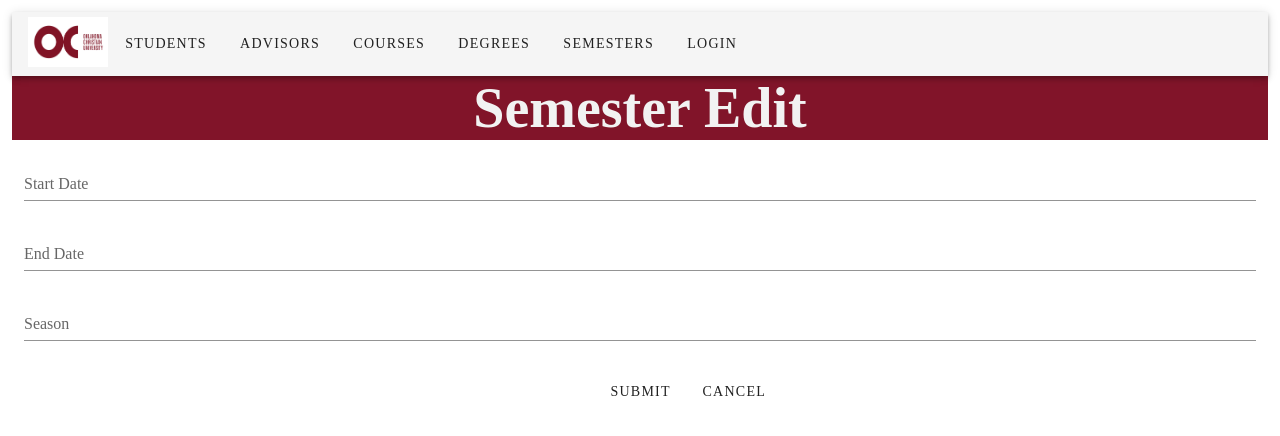
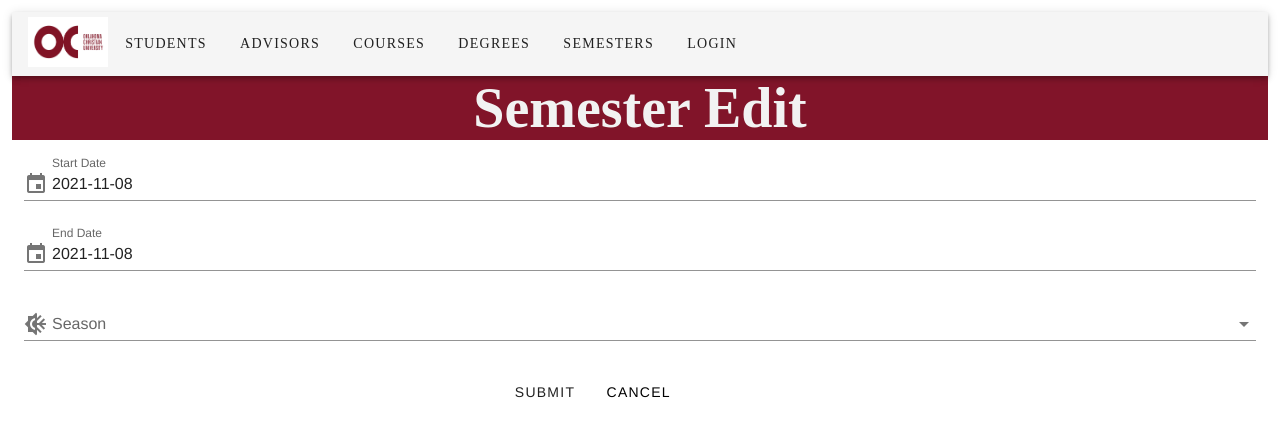
Before and after one commit to PrestonHarrod/SEProject3FrontEnd, a Vue app: page /api/semester-edit/1 in a window 1280 px wide. Shown: the top 436 px of the page. Built offline with nearby package versions, Linux system fonts and the light colour scheme; no server answers.

Commit message:
Added DatePicker and Dropdown lists to SemesterEdit and StudentEdit

```diff
--- a/src/views/Semesters/SemesterEdit.vue
+++ b/src/views/Semesters/SemesterEdit.vue
@@ -1,16 +1,68 @@
 <template>
   <div>
     <H1 style="background-color: #811429; color:#f2f2f2">Semester Edit</H1>
-
+  <v-app>
     <v-form>
         <v-col>
-            <v-text-field label="Start Date" v-model="semester.startDate" type="text" id="startDate"/>
-            <v-text-field label="End Date" v-model="semester.endDate" type="text" id="endDate" />
-            <v-text-field label="Season" v-model="semester.season" type="text" id="season"/>
+            <v-menu
+        v-model="menu"
+        :close-on-content-click="false"
+        :nudge-right="40"
+        transition="scale-transition"
+        offset-y
+        min-width="auto"
+      >
+        <template v-slot:activator="{ on, attrs }">
+          <v-text-field
+            v-model="semester.startDate"
+            label="Start Date"
+            placeholder="yyyy/mm/dd"
+            prepend-inner-icon="mdi-calendar"
+            readonly
+            v-bind="attrs"
+            v-on="on"
+          ></v-text-field>
+        </template>
+        <v-date-picker
+          v-model="semester.startDate"
+          color="#811429"
+          @input="menu = false"
+        ></v-date-picker>
+      </v-menu>
+      <v-menu
+        v-model="menu2"
+        :close-on-content-click="false"
+        :nudge-right="40"
+        transition="scale-transition"
+        offset-y
+        min-width="auto"
+      >
+        <template v-slot:activator="{ on, attrs }">
+          <v-text-field
+            v-model="semester.endDate"
+            label="End Date"
+            placeholder="yyyy/mm/dd"
+            prepend-inner-icon="mdi-calendar"
+            readonly
+            v-bind="attrs"
+            v-on="on"
+          ></v-text-field>
+        </template>
+        <v-date-picker
+          v-model="semester.endDate"
+          color="#811429"
+          @input="menu2 = false"
+        ></v-date-picker>
+      </v-menu>
+        <v-select prepend-inner-icon="mdi-sun-snowflake" id='season' v-model="semester.season"
+          :items= "items"
+          label="Season"
+        ></v-select>
        </v-col>
-      <v-btn :style="{left: '50%', transform:'translateX(-50%)'}" v-on:click.prevent="updateSemester()" text rounded>Submit</v-btn>
-      <v-btn :style="{left: '50%', transform:'translateX(-50%)'}" v-on:click.prevent="cancel()" color="black" text rounded>Cancel</v-btn>
+      <v-btn :style="{transform:'translateX(-50%)'}" v-on:click.prevent="updateSemester()" text rounded>Submit</v-btn>
+      <v-btn :style="{transform:'translateX(-50%)'}" v-on:click.prevent="cancel()" color="black" text rounded>Cancel</v-btn>
     </v-form>
+    </v-app>
   </div>
 </template>
 <script>
@@ -23,7 +75,11 @@
   },
   data() {
     return {
-      semester: {},
+      items: ['Fall', 'Winter', 'Spring', 'Summer'],
+      semester: { startDate: (new Date(Date.now() - (new Date()).getTimezoneOffset() * 60000)).toISOString().substr(0, 10),
+                  endDate: (new Date(Date.now() - (new Date()).getTimezoneOffset() * 60000)).toISOString().substr(0, 10)},
+      menu: false,
+      menu2: false,
     }
   },
   created() {
--- a/src/views/Students/StudentEdit.vue
+++ b/src/views/Students/StudentEdit.vue
@@ -1,26 +1,49 @@
 <template>
   <div>
     <H1 style="background-color: #811429; color:#f2f2f2">Student Edit</H1>
-
+  <v-app>
     <v-form>
         <v-col>
             <!-- <v-text-field label="ID" v-model="student.studentID" type="text" id="ID" /> -->
+            <v-text-field label="First Name" v-model="student.fName" type="text" id="fName" />
+            <v-text-field label="Last Name" v-model="student.lName" type="text" id="lName"/>
+            <v-text-field label="Email" v-model="student.email" type="text" id="email" />
+            <v-menu
+              v-model="menu"
+              :close-on-content-click="false"
+              :nudge-right="40"
+              transition="scale-transition"
+              offset-y
+              min-width="auto"
+            >
+            <template v-slot:activator="{ on, attrs }">
+            <v-text-field
+              v-model="student.grad_date"
+              label="Graduation Date"
+              placeholder="yyyy/mm/dd"
+              prepend-inner-icon="mdi-calendar"
+              readonly
+              v-bind="attrs"
+              v-on="on"
+            ></v-text-field>
+            </template>
+            <v-date-picker
+              v-model="student.grad_date"
+              color="#811429"
+              @input="menu = false"
+            ></v-date-picker>
+            </v-menu>
+            <v-text-field label="Major" v-model="student.major" type="text" id="major"/>
             <v-text-field label="advisorID" v-model="student.advisorID" type="text" id="advisorID"/>
             <v-text-field label="Degree" v-model="student.degreeID" type="text" id="degreeID"/>
-
-            <v-text-field label="First Name" v-model="student.fName" type="text" id="fName" />
-            <v-text-field label="Last Name" v-model="student.lName" type="text" id="lName"/>
-            <v-text-field label="Major" v-model="student.major" type="text" id="major"/>
-            <v-text-field label="Graduation Date" v-model="student.grad_date" type="text" id="grad_date"/>
-
-             <v-text-field label="Email" v-model="student.email" type="text" id="email" />
             <!-- <v-text-field label="Create At" v-model="student.createdAt" type="text" id="createdAt"/>  -->
             <!-- <v-text-field label="Updated At" v-model="student.updatedAt" type="text" id="updatedAt"/>  -->
             <!-- <v-text-field label="advisorAdvisorID" v-model="student.advisorAdvisorID" type="text" id="advisorAdvisorID"/> -->
        </v-col>
-      <v-btn :style="{left: '50%', transform:'translateX(-50%)'}" v-on:click.prevent="updateStudent()" text rounded>Submit</v-btn>
-      <v-btn :style="{left: '50%', transform:'translateX(-50%)'}" v-on:click.prevent="cancel()" color="black" text rounded>Cancel</v-btn>
+      <v-btn :style="{transform:'translateX(-50%)'}" v-on:click.prevent="updateStudent()" text rounded>Submit</v-btn>
+      <v-btn :style="{transform:'translateX(-50%)'}" v-on:click.prevent="cancel()" color="black" text rounded>Cancel</v-btn>
     </v-form>
+  </v-app>
   </div>
 </template>
 <script>
@@ -33,7 +56,8 @@
   },
   data() {
     return {
-      student: {},
+      student: {grad_date: (new Date(Date.now() - (new Date()).getTimezoneOffset() * 60000)).toISOString().substr(0, 10)},
+      menu: false,
     }
   },
   created() {
```
